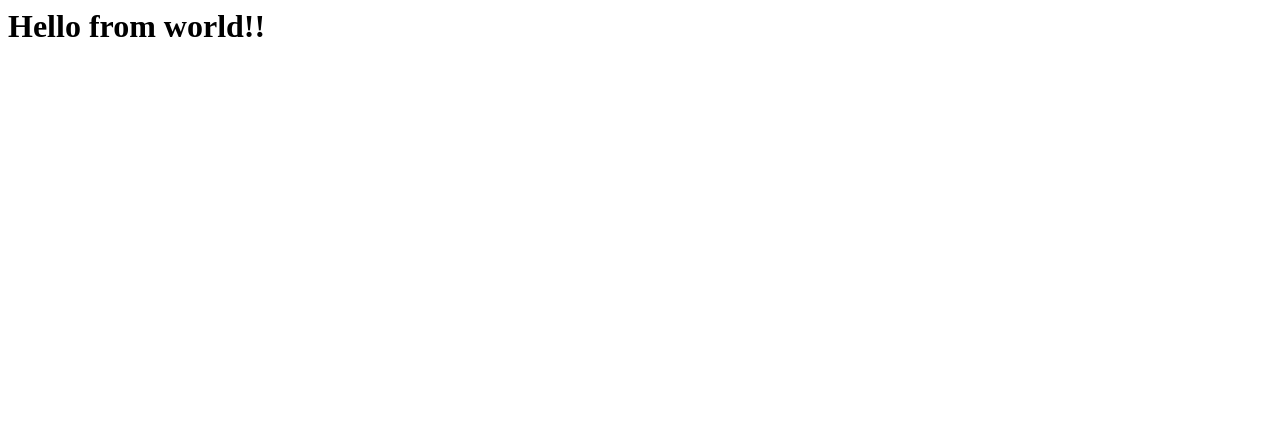
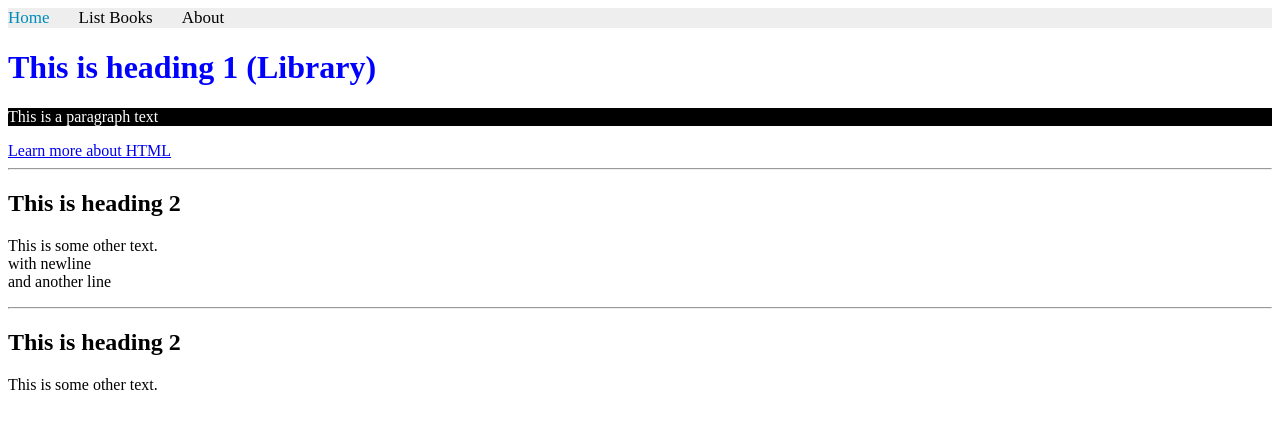
Before and after one commit to Heutx/QU, a Django app: page /books/ in a window 1280 px wide. Shown: the top 429 px of the page. Run offline with Django 5.2, Linux system fonts and the light colour scheme.

Commit message:
Complete Lab 4

```diff
--- a/DjangoLab/apps/bookmodule/urls.py
+++ b/DjangoLab/apps/bookmodule/urls.py
@@ -2,7 +2,8 @@ from django.urls import path
 from . import views
 
 urlpatterns = [
-    path('', views.index),
-    path('index2/<int:val1>/', views.index2),
-    path('<int:bookId>', views.viewbook)
+    path('', views.index, name="books.index"),
+    path('list_books/', views.list_books, name="books.list_books"),
+    path('<int:bookId>/', views.viewbook, name="books.view_one_book"),
+    path('aboutus/', views.aboutus, name="books.aboutus"),
 ]
--- a/DjangoLab/apps/bookmodule/views.py
+++ b/DjangoLab/apps/bookmodule/views.py
@@ -1,18 +1,13 @@
 from django.shortcuts import render
 
 def index(request):
-    name = request.GET.get("name") or "world!"
-    return render(request, 'bookmodule/index.html', {'name': name})
+    return render(request, "bookmodule/index.html")
 
-def index2(request, val1 = 0):
-    return render(request, 'bookmodule/index2.html', {'val1': val1})
+def list_books(request):
+    return render(request, 'bookmodule/list_books.html')
 
 def viewbook(request, bookId):
+    return render(request, 'bookmodule/one_book.html')
 
-    book1 = {'id':123, 'title':'Continuous Delivery', 'author':'J. Humble and D. Farley'}
-    book2 = {'id':456, 'title':'Secrets of Reverse Engineering', 'author':'E. Eilam'}
-    targetBook = None
-    if book1['id'] == bookId: targetBook = book1
-    if book2['id'] == bookId: targetBook = book2
-    context = {'book':targetBook}
-    return render(request, 'bookmodule/show.html', context)
+def aboutus(request):
+    return render(request, 'bookmodule/aboutus.html')
--- /dev/null
+++ b/DjangoLab/apps/static/styles.css
@@ -0,0 +1,16 @@
+.topnav {
+  background-color: #eeeeee;
+  width: 100%;
+}
+
+.topnav a {
+  color: #000000;
+  text-align: center;
+  margin-right: 25px;
+  text-decoration: none;
+  font-size: 17px;
+}
+
+.topnav a.active{
+  color: #008CBA;
+}
--- a/DjangoLab/apps/templates/bookmodule/index.html
+++ b/DjangoLab/apps/templates/bookmodule/index.html
@@ -1 +1,34 @@
-<h1>Hello from {{ name }}!</h1>
+<!DOCTYPE html>
+<html>
+{% load static %}
+<head>
+  <title>My First Index HTML Page</title>
+  <meta name="keywords" content="Books, recent, Learning, library">
+  <meta name="description" content="Books website">
+  <meta name="author" content="author name">
+  <link rel="icon" href="{% static 'qu-icon.png' %}">
+  <meta charset="UTF-8">
+
+  <link rel="stylesheet" href="{% static 'styles.css' %}">
+</head>
+<body>
+
+    <div class="topnav">
+      <a class="active" href="{% url 'books.index' %}">Home</a>
+      <a href="{% url 'books.list_books' %}">List Books</a>
+      <a href="{% url 'books.aboutus' %}">About</a>
+    </div>
+
+    <h1 style="color: blue;">This is heading 1 (Library)</h1>
+    <p style="color: white;background-color: black;">This is a paragraph text </p>
+    <a href="https://www.w3schools.com/html/default.asp">Learn more about HTML</a>
+    <hr>
+    <!-- This is a comment in HTML, not render in the bowser -->
+    <h2>This is heading 2</h2>
+    <p>This is some other text. <br> with newline <br> and another line</p>
+    <hr>
+
+    <h2>This is heading 2</h2>
+    <p>This is some other text.</p>
+</body>
+</html>
--- /dev/null
+++ b/DjangoLab/apps/templates/includes/footer.html
@@ -0,0 +1 @@
+<p>Footer</p>
--- a/DjangoLab/libraryproject/settings.py
+++ b/DjangoLab/libraryproject/settings.py
@@ -118,6 +118,7 @@ USE_TZ = True
 # https://docs.djangoproject.com/en/6.1/howto/static-files/
 
 STATIC_URL = 'static/'
+STATICFILES_DIRS = [( os.path.join(BASE_DIR, "apps/static"))]
 
 
 # Email
```
Also changed, not shown: DjangoLab/apps/templates/bookmodule/aboutus.html (added, +10 -0 lines), DjangoLab/apps/templates/bookmodule/list_books.html (added, +25 -0 lines), DjangoLab/apps/templates/bookmodule/one_book.html (added, +13 -0 lines), DjangoLab/apps/templates/includes/header.html (added, +7 -0 lines), DjangoLab/apps/templates/layouts/base.html (added, +24 -0 lines), DjangoLab/apps/static/book1.jpg (added), DjangoLab/apps/static/book2.jpg (added), DjangoLab/apps/static/book3.jpg (added), DjangoLab/apps/static/qu-icon.png (added).
